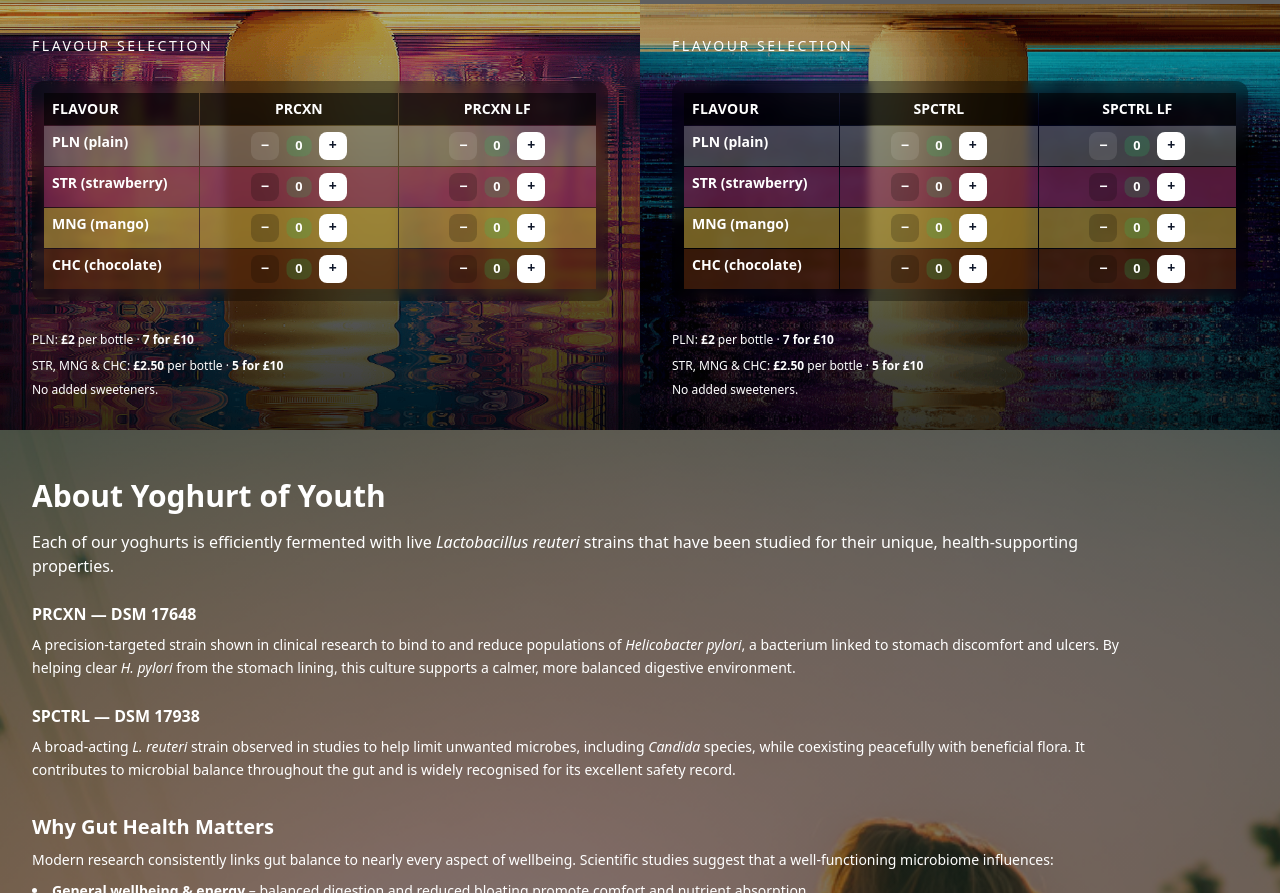
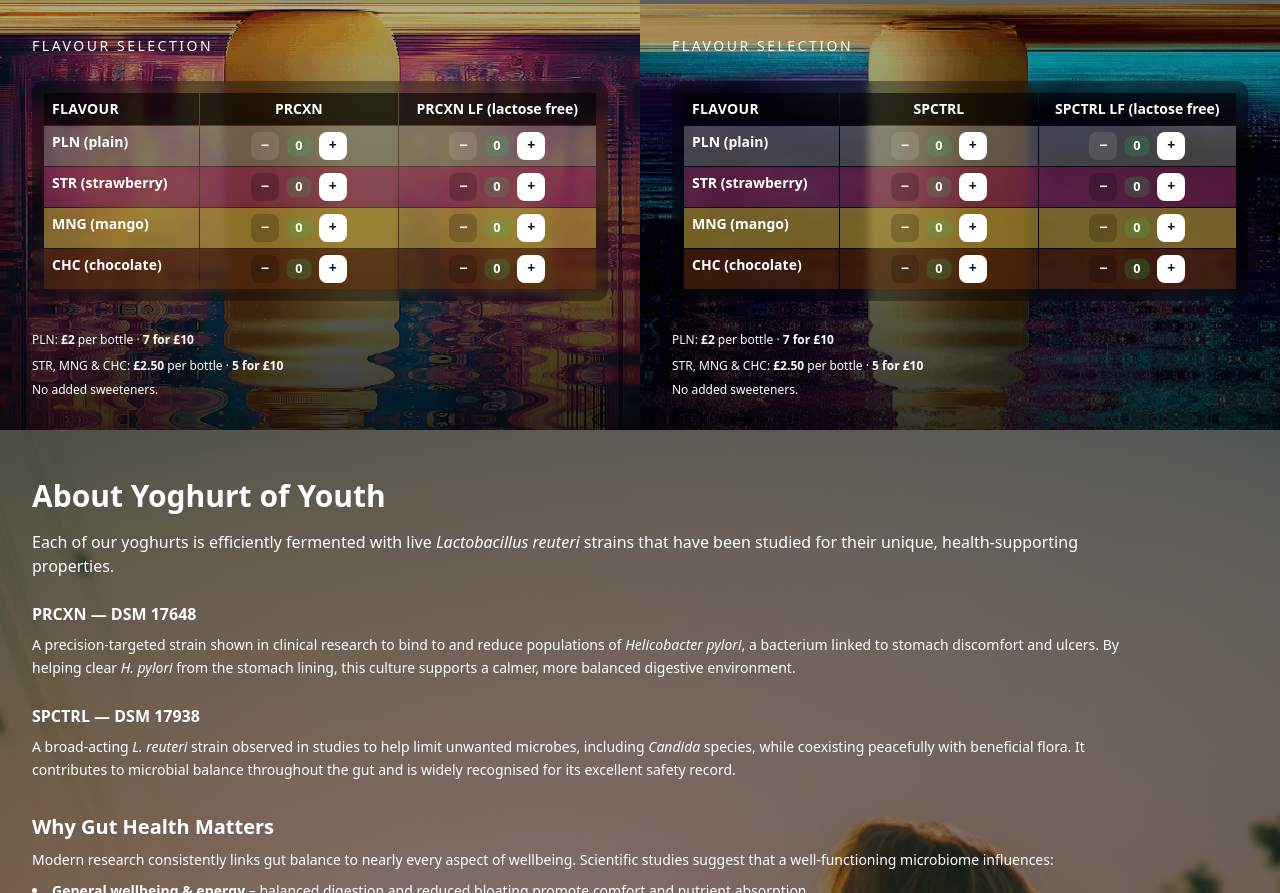
Before and after one commit to ZainAkuji/Yoghurt-of-Youth, a React (Vite) app: page / in a window 1280 px wide. Shown: the part 1271-2164 px from the top of the page. Built offline with nearby package versions, Linux system fonts and the light colour scheme; grey boxes are pictures that could not be loaded.

Commit message:
Update App.tsx

```diff
--- a/src/App.tsx
+++ b/src/App.tsx
@@ -1221,7 +1221,7 @@ export default function App(){
               const ids = isPRCXN
                 ? {
                     baseLabel: "PRCXN",
-                    lfLabel: "PRCXN LF",
+                    lfLabel: "PRCXN LF (lactose free)",
                     PLN_STD: "PRCXN_PLN",
                     STR_STD: "PRCXN_STR",
                     MNG_STD: "PRCXN_MNG",
@@ -1233,7 +1233,7 @@ export default function App(){
                   }
                 : {
                     baseLabel: "SPCTRL",
-                    lfLabel: "SPCTRL LF",
+                    lfLabel: "SPCTRL LF (lactose free)",
                     PLN_STD: "SPCTRL_PLN",
                     STR_STD: "SPCTRL_STR",
                     MNG_STD: "SPCTRL_MNG",
```
